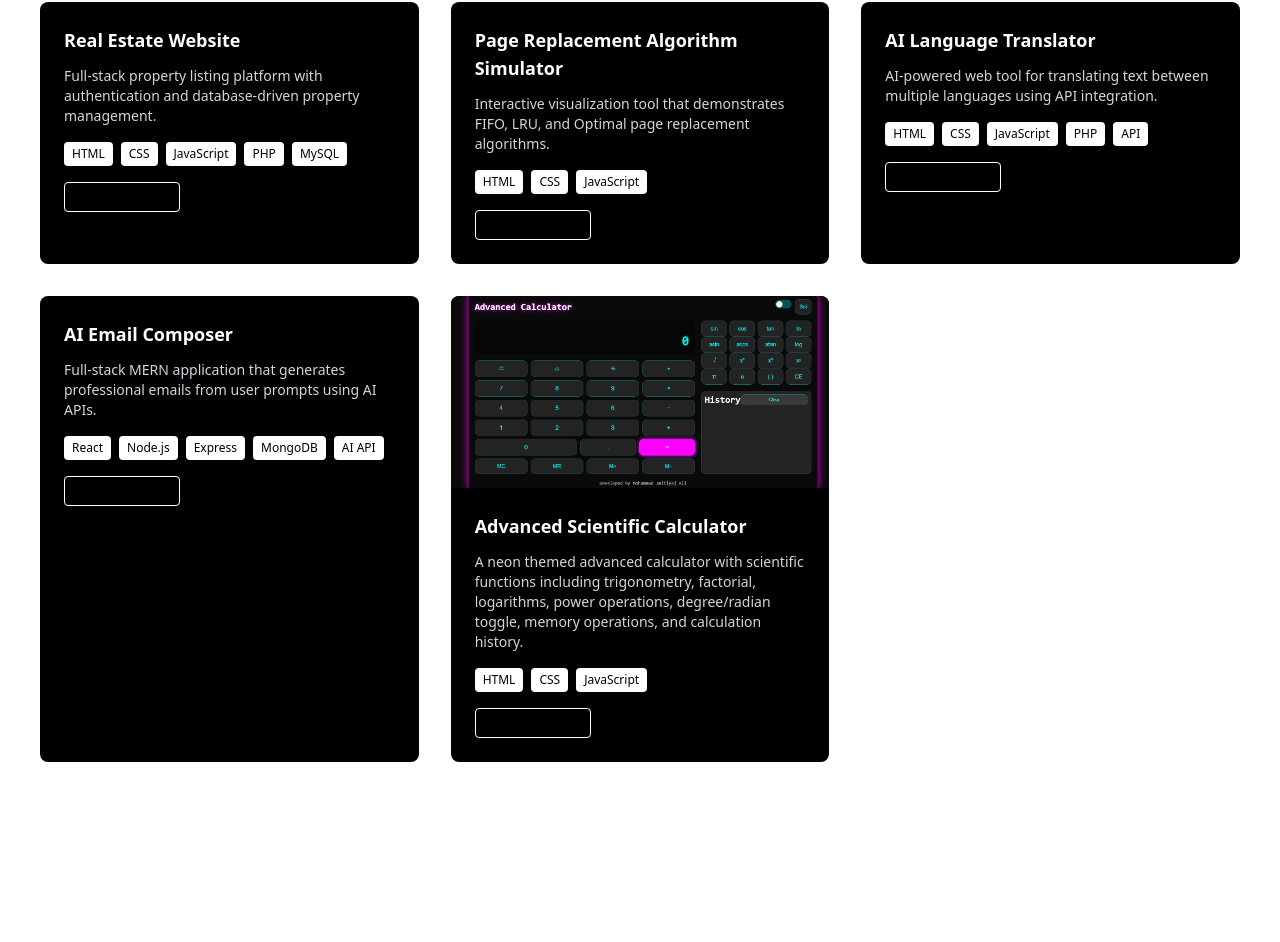
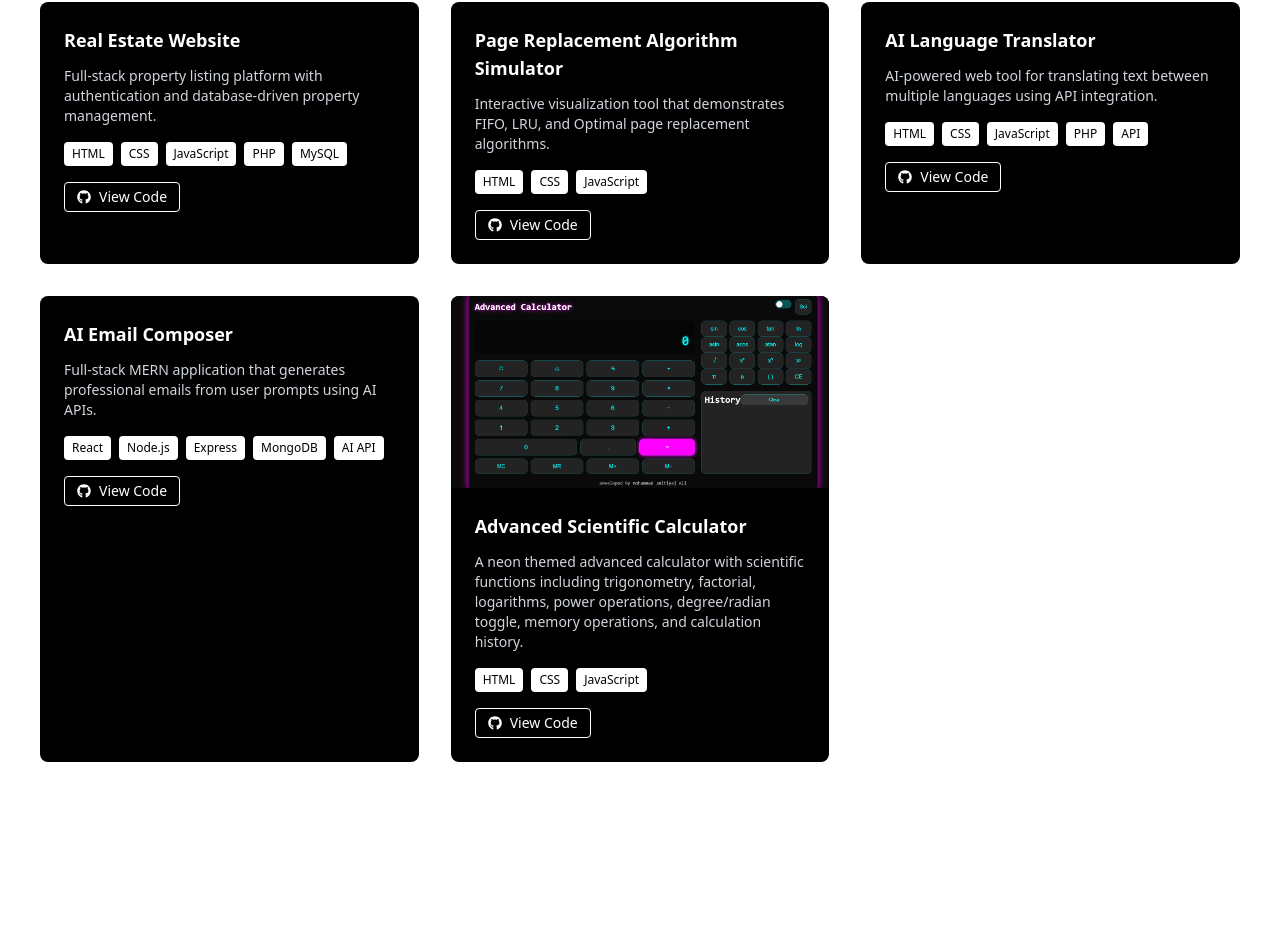
Before and after one commit to imitiyaj7860SP/MyPortfolio, a React (Vite) app: page / in a window 1280 px wide. Shown: the part 2538-3480 px from the top of the page. Built offline with nearby package versions, Linux system fonts and the light colour scheme.

Commit message:
Updated projects, certificates and UI improvements

```diff
--- a/src/Components/Projects.jsx
+++ b/src/Components/Projects.jsx
@@ -98,7 +98,8 @@ function Projects() {
                 href={project.github}
                 target="_blank"
                 rel="noopener noreferrer"
-                className="flex items-center gap-2 text-sm border border-white px-3 py-1 rounded hover:bg-white hover:text-black transition w-fit"
+                className="flex items-center gap-2 text-sm border border-white px-3 py-1 rounded
+           text-white hover:bg-white hover:text-black transition duration-300 w-fit"
               >
                 <FaGithub />
                 View Code
```
